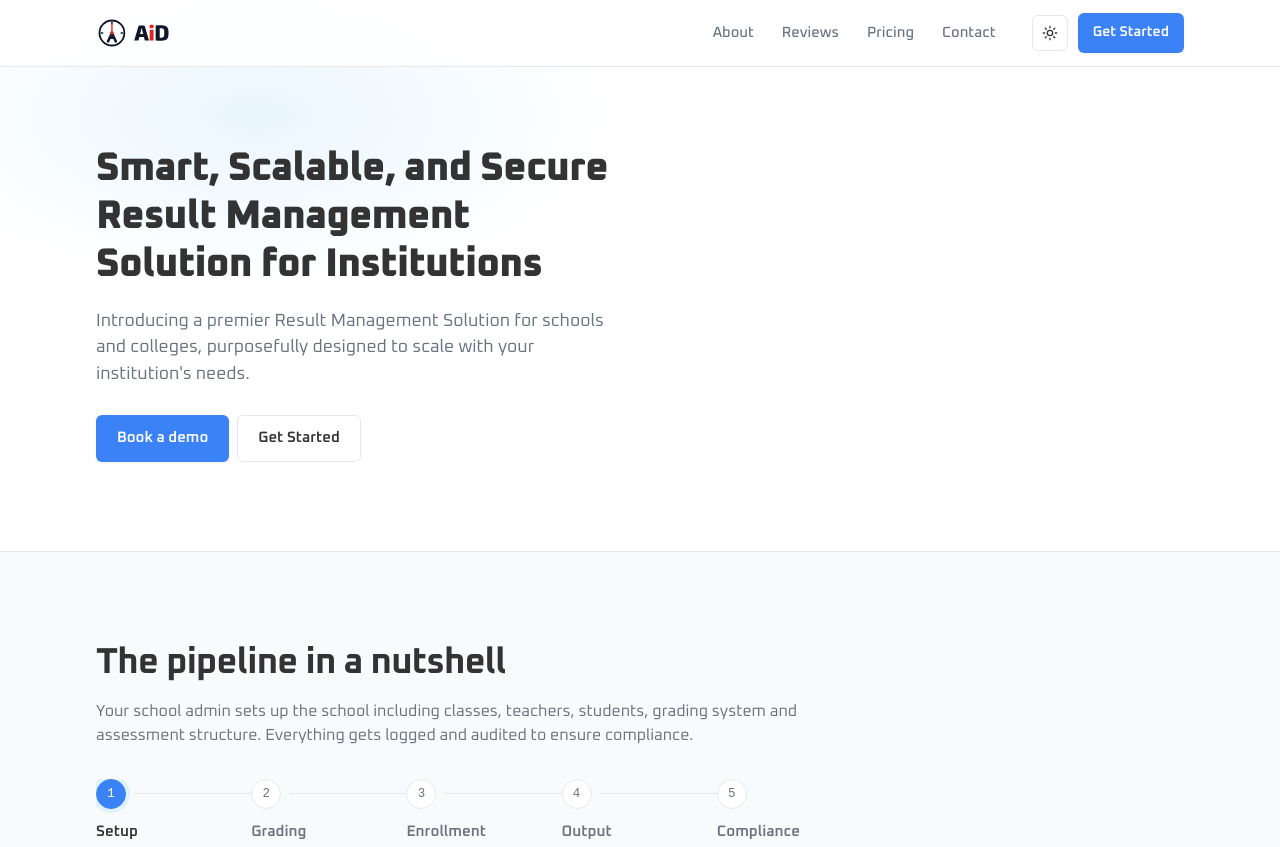
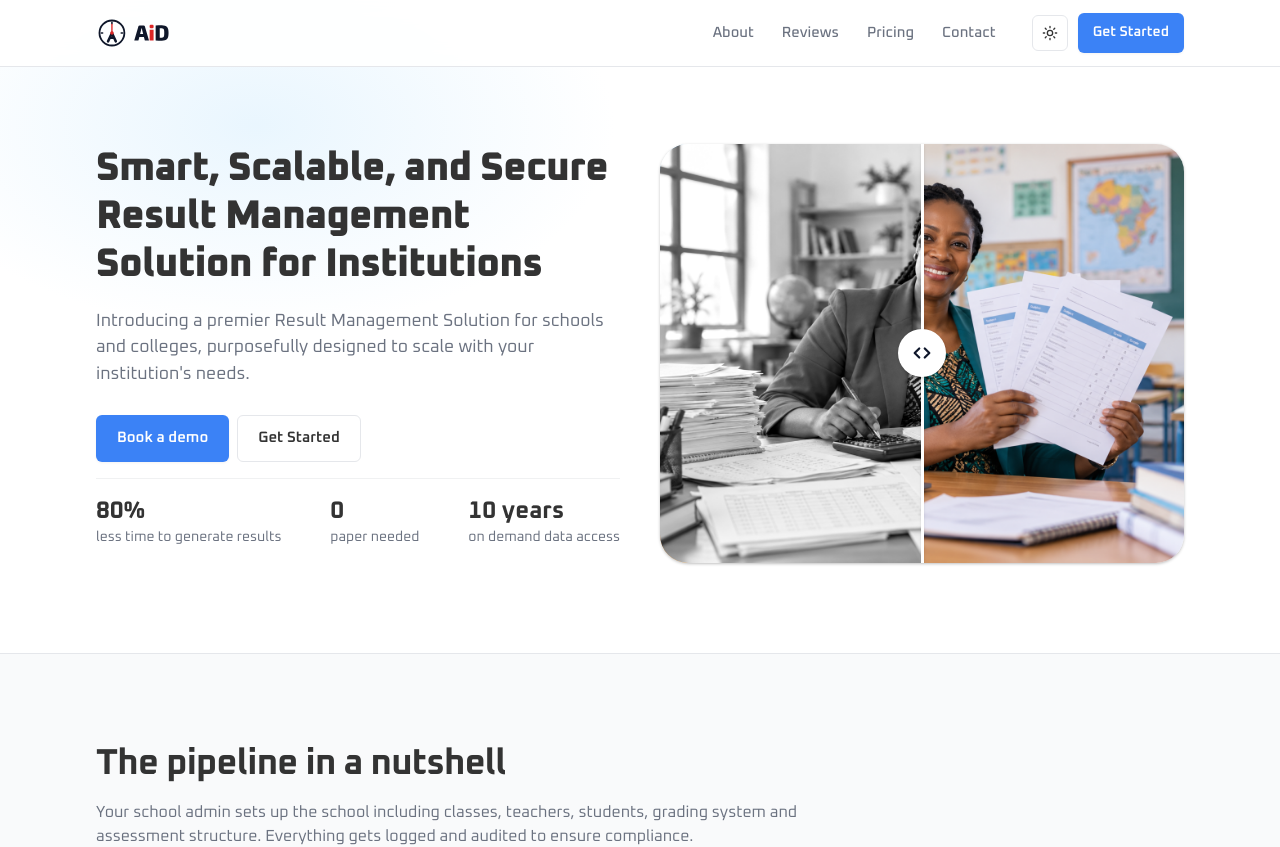
Before and after one commit to Phenomenal020/rms-client, a Next.js app: page / in a window 1280 px wide. Shown: the top 847 px of the page. Built offline with nearby package versions, Linux system fonts and the light colour scheme; no server answers.

Commit message:
fix banner

```diff
--- a/app/(landing)/components/contact.tsx
+++ b/app/(landing)/components/contact.tsx
@@ -63,7 +63,7 @@ export function Contact() {
                     <path d="M12 5v14M5 12h14" />
                   </svg>
                 </summary>
-                <p className="max-w-[56ch] pb-5 text-[0.95rem] text-muted-foreground">{item.answer}</p>
+                <p className="max-w-[80ch] pb-5 text-[0.95rem] text-muted-foreground">{item.answer}</p>
               </details>
             ))}
           </div>
--- /dev/null
+++ b/app/(landing)/components/hero-before-after.tsx
@@ -0,0 +1,69 @@
+"use client";
+
+import Image from "next/image";
+import { useState } from "react";
+
+// Manual before/after slider
+export function BeforeAfter({ start = 50 }: { start?: number }) {
+  // state for the position of the slider (50% is halfway)
+  const [pos, setPos] = useState(start);
+
+  return (
+    <div className="group relative aspect-[2/1] lg:aspect-[5/4] w-full min-w-0 overflow-hidden rounded-[28px] shadow-2xl">
+      {/* After image */}
+      <Image
+        src="/banner-image-after.png"
+        alt="With AiD: teacher smiling, holding an AiD report card"
+        fill
+        priority
+        sizes="(max-width: 768px) 100vw, 640px"
+        className="object-cover"
+      />
+      {/* Before image */}
+      <Image
+        src="/banner-image-before.png"
+        alt="Before AiD: teacher buried in score sheets with a calculator"
+        fill
+        priority
+        sizes="(max-width: 768px) 100vw, 640px"
+        className="object-cover grayscale contrast-105"
+        style={{ clipPath: `inset(0 ${100 - pos}% 0 0)` }}
+      // clip: top(0) right9100 - pos) bottom(0) left(0)
+      />
+
+      {/* Slider */}
+      <input
+        type="range"
+        min={0}
+        max={100}
+        step={0.5}
+        value={pos}
+        onChange={(e) => setPos(Number(e.target.value))}
+        aria-label="Drag to compare before and after AiD"
+        className="peer absolute inset-0 z-30 h-full w-full cursor-ew-resize appearance-none opacity-0"
+      />
+
+      {/* Slider handle */}
+      <div
+        aria-hidden
+        className="pointer-events-none absolute inset-y-0 z-20 -ml-[1.5px] w-[3px] bg-white shadow [&>span]:peer-focus-visible:ring-4 [&>span]:peer-focus-visible:ring-blue-600"
+        style={{ left: `${pos}%` }}
+      >
+        <span className="absolute left-1/2 top-1/2 grid h-12 w-12 -translate-x-1/2 -translate-y-1/2 place-items-center rounded-full bg-white text-slate-900 shadow-lg">
+          <svg
+            width="22"
+            height="22"
+            viewBox="0 0 24 24"
+            fill="none"
+            stroke="currentColor"
+            strokeWidth="2.4"
+            strokeLinecap="round"
+            strokeLinejoin="round"
+          >
+            <path d="m9 7-5 5 5 5M15 7l5 5-5 5" />
+          </svg>
+        </span>
+      </div>
+    </div>
+  );
+}
--- a/app/(landing)/components/hero.tsx
+++ b/app/(landing)/components/hero.tsx
@@ -1,30 +1,40 @@
 "use client";
 
-import Image from "next/image";
 import { BtnGhost, BtnPrimary, Shell } from "./landing-ui";
+import { BeforeAfter } from "./hero-before-after";
 
 export function Hero() {
   return (
-    <section className="relative overflow-x-clip py-[clamp(44px,6vw,84px)] pb-[clamp(52px,7vw,96px)] before:pointer-events-none before:absolute before:inset-[-40%_40%_40%_-20%] before:bg-[radial-gradient(closest-side,var(--accent),transparent_70%)] before:opacity-70" id="hero">
-
-      {/* Hero container */}
+    <section
+      className="relative overflow-x-clip py-[clamp(44px,6vw,84px)] pb-[clamp(52px,7vw,96px)] before:pointer-events-none before:absolute before:inset-[-40%_40%_40%_-20%] before:bg-[radial-gradient(closest-side,var(--accent),transparent_70%)] before:opacity-70"
+      id="hero"
+    >
       <Shell className="relative grid min-w-0 grid-cols-1 items-center gap-[clamp(32px,5vw,64px)] lg:grid-cols-2 lg:gap-10">
-        <div className="min-w-0">
-          {/* Hero title */}
-          <h1 className="text-[clamp(1.5rem,4vw,2.5rem)] font-extrabold tracking-[-0.02em] leading-[1.2] text-center lg:text-left  max-w-[640px] lg:max-w-[1024px] mx-auto">
+        <div>
+          <div className="min-w-0 border-b border-b-muted-foreground/10 pb-4">
+            <h1 className="mx-auto max-w-[640px] text-center text-[clamp(1.5rem,4vw,2.5rem)] font-extrabold leading-[1.2] tracking-[-0.02em] lg:mx-0 lg:max-w-[1024px] lg:text-left">
               Smart, Scalable, and Secure Result Management Solution for Institutions
             </h1>
 
-          {/* Hero description */}
-          <p className="mt-5 max-w-[640px] lg:max-w-[1024px] text-[clamp(1rem,2.5vw,1.1rem)] text-muted-foreground text-center lg:text-left mx-auto">
+            <p className="mx-auto mt-5 max-w-[640px] text-center text-[clamp(1rem,2.5vw,1.1rem)] text-muted-foreground lg:mx-0 lg:max-w-[1024px] lg:text-left">
               Introducing a premier Result Management Solution for schools and colleges, purposefully designed to scale with your institution&apos;s needs.
             </p>
 
-          {/* Hero buttons */}
-          <div className="mt-7 flex flex-wrap gap-2 justify-center lg:justify-start">
+            <div className="mt-7 flex flex-wrap justify-center gap-2 lg:justify-start">
               <BtnPrimary href="#contact-form">Book a demo</BtnPrimary>
               <BtnGhost href="/sign-in">Get Started</BtnGhost>
             </div>
+          </div>
+
+          <div className="hidden md:flex gap-2 justify-between">
+            <h2 className="text-2xl font-bold flex flex-col text-left py-4">80% <span className="text-muted-foreground text-sm font-normal">less time to generate results</span></h2>
+            <h2 className="text-2xl font-bold flex flex-col text-left py-4">0 <span className="text-muted-foreground text-sm font-normal">paper needed</span></h2>
+            <h2 className="text-2xl font-bold flex flex-col text-left py-4">10 years <span className="text-muted-foreground text-sm font-normal">on demand data access</span></h2>
+          </div>
+        </div>
+
+        <div className="min-w-0 lg:justify-self-end lg:w-full lg:max-w-[640px]">
+          <BeforeAfter />
         </div>
       </Shell>
     </section>
--- a/app/(landing)/components/landing-nav.tsx
+++ b/app/(landing)/components/landing-nav.tsx
@@ -19,8 +19,10 @@ export function LandingNav() {
   return (
     <header className="sticky top-0 z-50 border-b border-border bg-background/88 backdrop-blur-[10px]">
       <Shell className="relative flex h-[66px] items-center gap-6">
+        {/* Brand logo as link */}
         <BrandLink />
 
+        {/* Navigation links */}
         <ul
           className={cn(
             "m-0 flex list-none gap-1 p-0 max-[760px]:absolute max-[760px]:left-0 max-[760px]:right-0 max-[760px]:top-[66px] max-[760px]:hidden max-[760px]:flex-col max-[760px]:gap-0 max-[760px]:border-b max-[760px]:border-border max-[760px]:bg-background max-[760px]:px-[clamp(20px,5vw,56px)] max-[760px]:pb-4 max-[760px]:pt-2",
@@ -40,13 +42,16 @@ export function LandingNav() {
           ))}
         </ul>
 
+        {/* Theme toggle and get started button */}
         <div className="flex items-center gap-2.5">
+          {/* Theme toggle */}
           <IconBtn
             aria-label={resolvedTheme === "dark" ? "Switch to light theme" : "Switch to dark theme"}
             onClick={toggleTheme}
           >
+            {/* Light theme icon */}
             <svg
-              className="size-4 dark:hidden"
+              className="size-4 dark:hidden cursor-pointer"
               viewBox="0 0 24 24"
               fill="none"
               stroke="currentColor"
@@ -56,8 +61,9 @@ export function LandingNav() {
               <circle cx="12" cy="12" r="4" />
               <path d="M12 2v2M12 20v2M4.9 4.9l1.4 1.4M17.7 17.7l1.4 1.4M2 12h2M20 12h2M4.9 19.1l1.4-1.4M17.7 6.3l1.4-1.4" />
             </svg>
+            {/* Dark theme icon */}
             <svg
-              className="hidden size-4 dark:block"
+              className="hidden size-4 dark:block cursor-pointer"
               viewBox="0 0 24 24"
               fill="none"
               stroke="currentColor"
@@ -69,6 +75,7 @@ export function LandingNav() {
             </svg>
           </IconBtn>
 
+          {/* Get started button */}
           <BtnPrimary href="/sign-in" className="px-3.5 py-2 text-[0.88rem] max-[760px]:hidden">
             Get Started
           </BtnPrimary>
```
Also changed, not shown: app/(landing)/components/company-legal-modals.tsx (+6 -5 lines), public/banner-image-after.png (added), public/banner-image-before.png (added). Lines whose indentation alone changed are shown as unchanged.
